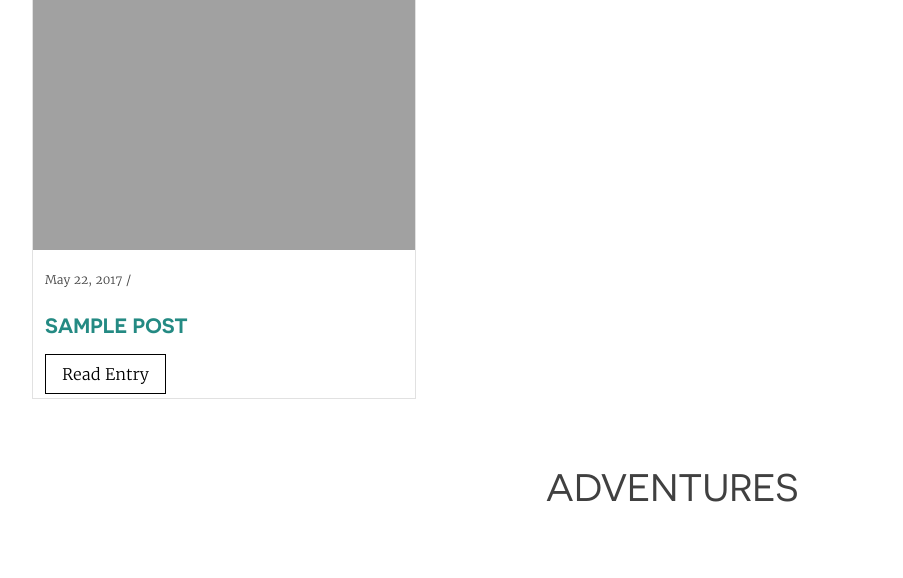
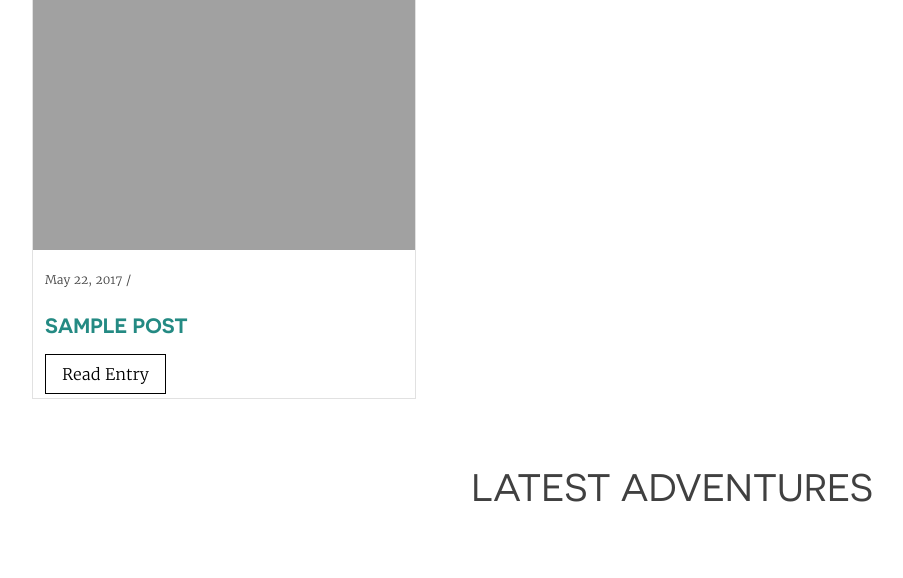
Before and after one commit to selikem/inhabitent-site, a WordPress theme: template themes/inhabitent/front-page.php in a window 1280 px wide; the page is wider, and only the part inside the window is pictured. Shown: the part 1236-1814 px from the top of that part, without its empty margins (33-936 px from the left). Run offline with PHP 8.4 and a stand-in for WordPress, Linux system fonts and the light colour scheme; the site name, menu and one post (Sample post) are stand-ins, and other content is empty.

Commit message:
edit homepage markup

```diff
--- a/themes/inhabitent/front-page.php
+++ b/themes/inhabitent/front-page.php
@@ -52,7 +52,7 @@ get_header(); ?>
                 </ul>
             </section>
             <section class="adventures">
-                <h2>Adventures</h2>
+                <h2>Latest Adventures</h2>
                 <div class="adventure-row adventure-row-1">
                     <div class="adventure-item adventure-item-1" style="background: linear-gradient( 0deg, rgba(0,0,0,0.35), rgba(0,0,0,0.35)) no-repeat, url('<?php echo get_template_directory_uri()?>/images/adventure-photos/canoe-girl.jpg') no-repeat center; background-size: cover, cover;">
                         <div class="adventure-info">
```
